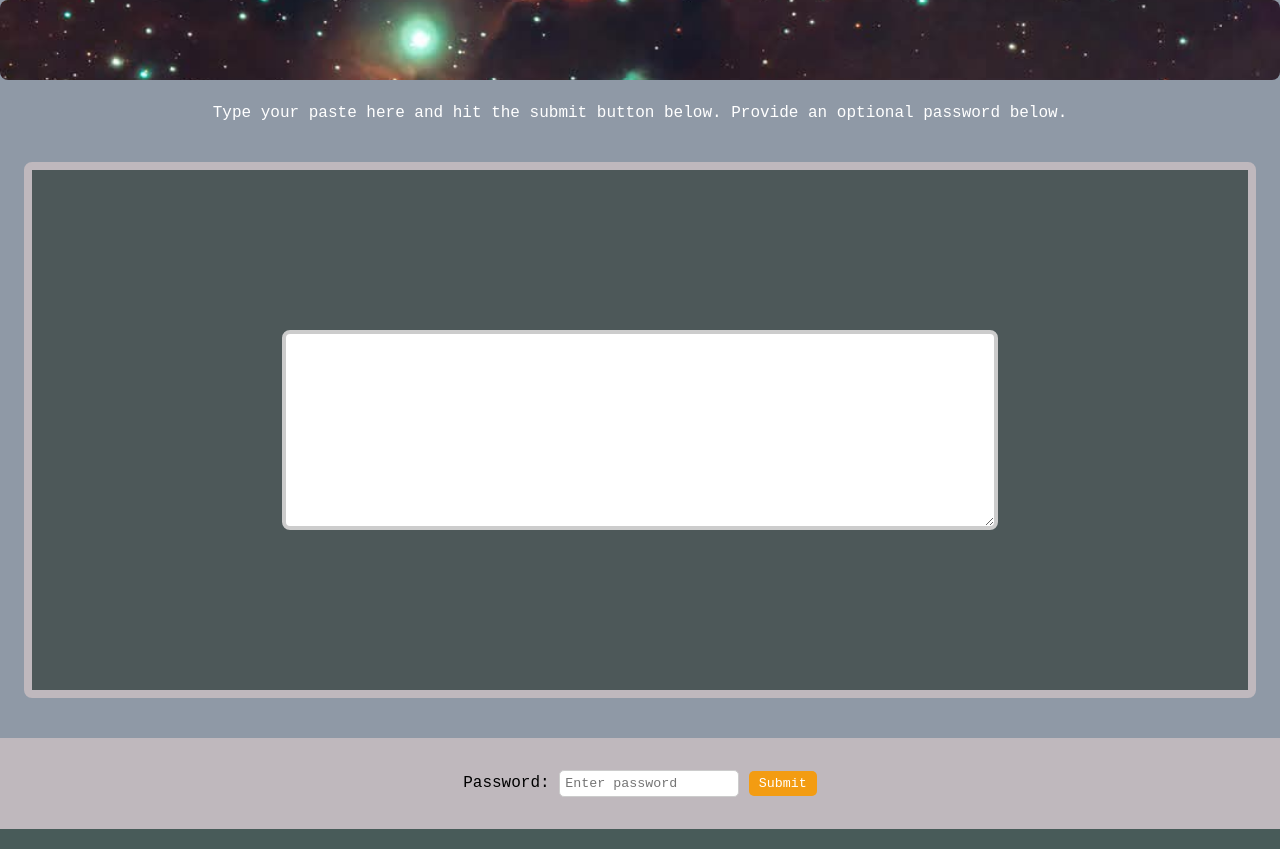
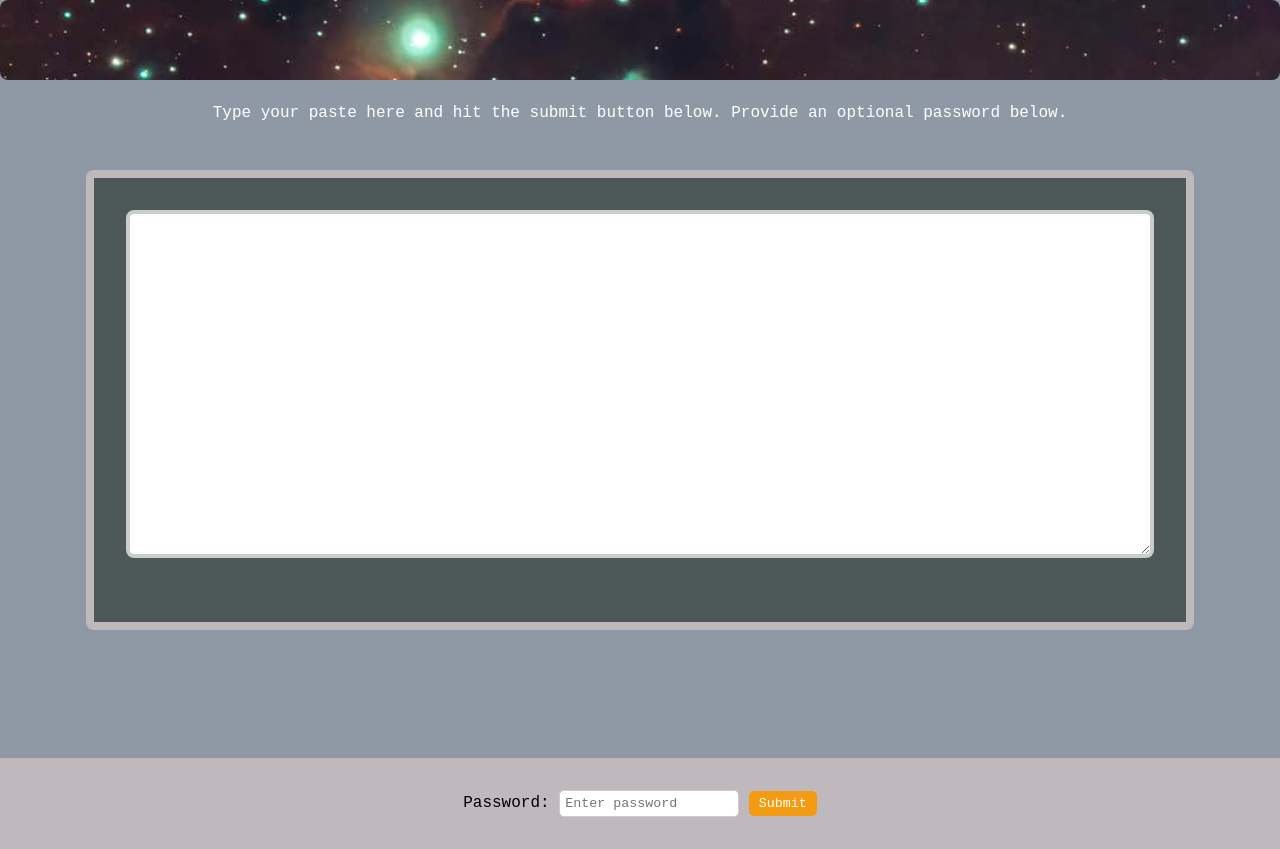
Before and after one commit to winterkami/AESbin, a PHP site: page / in a window 1280 px wide. Shown: the part 105-954 px from the top of the page. Run offline with PHP 8.4, Linux system fonts and the light colour scheme.

Commit message:
resized text box on index page

```diff
--- a/general_styles.css
+++ b/general_styles.css
@@ -185,10 +185,13 @@ body {
         flex: 1; /* make room on resizing  */
         display: flex;
         flex-direction: column; /* flex in column  */
-        width: 100%;
-        margin: 1rem;
+        width: 90%;
+
+        margin: 1.5rem;
         align-items: center;
-        padding: 10rem;
+        /* padding: 10rem; */
+        padding: 2rem;
+        padding-bottom: 4rem;
         gap: 1.5rem;
 
         border: 0.5rem solid #bfb8bd;
@@ -211,6 +214,7 @@ body {
         /* max-width: 600px; */
         text-align: center;
 
+
       }
 
       /* responsive sizing for text box area */
@@ -227,6 +231,7 @@ body {
         font-size: 1rem;
         /* resize: both;
         box-sizing: border-box; */
+        padding-bottom: 10rem;
       }
 
 
@@ -236,6 +241,7 @@ body {
         display: flex;
         justify-content: center;
         align-items: center;
+        flex: 1;
 
         width: 100%;
         margin-top: auto; /* keep footer on bottom */
@@ -244,7 +250,8 @@ body {
 
         padding: 2rem;
         border-radius: 0.5;
-        gap: 2rem;
+        /* gap: 2rem; */
+        margin-top: 5rem;
 
 
     }
--- a/index.html
+++ b/index.html
@@ -230,22 +230,22 @@
       <main class="main-content" >
 
 
-        <p style="font-family: 'Courier New', Courier, monospace; color: white; ">
+        <p style ="font-family: 'Courier New', Courier, monospace; color: white; ">
           Type your paste here and hit the submit button below. Provide an
           optional password below.
         </p>
         <div class="content-inner">
 
-          <!-- <br /> -->
+
           <div class="text-area-container">
-            <textarea name="content" rows="10" cols="50" required style="height: 200px; box-sizing: border-box; resize: vertical; width: 80%; object-fit: contain;" ></textarea>
+
+            <textarea name="content" rows="10" cols="50" required ></textarea>
 
           </div>
         </div>
       </main>
 
     </div>
-
     <footer class="footer">
       <div>
         <label for="password">Password: </label>
@@ -258,7 +258,10 @@
         <button type="submit">Submit</button>
       </div>
     </footer>
+
     </form>
+
+
   </body>
 </html>
 
```
Lines whose indentation alone changed are shown as unchanged.
